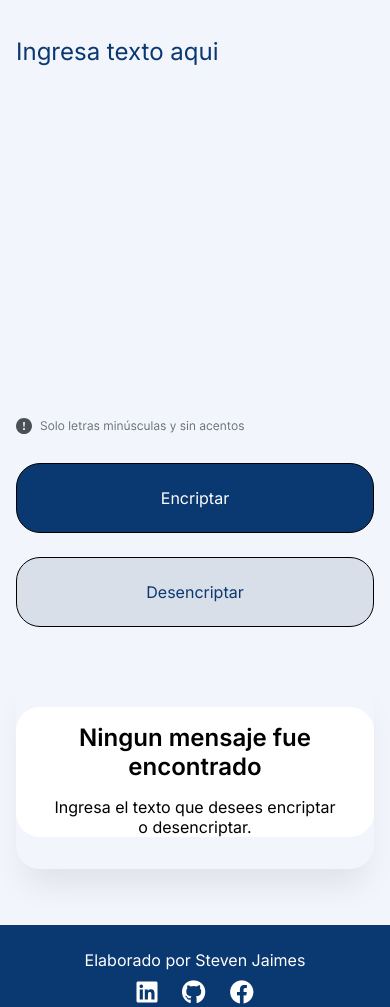
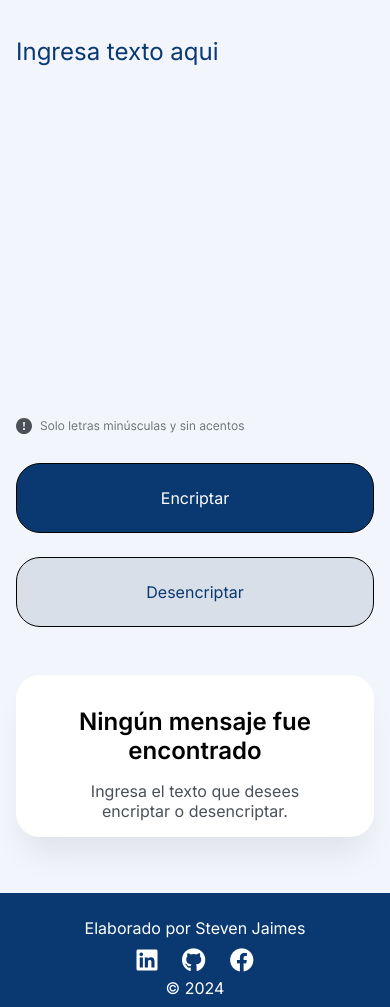
Before and after one commit to stevenjaimes/encriptador, a plain HTML site: page index.html in a window 390 px wide. Shown: the part 86-1093 px from the top of the page. Drawn offline with Linux system fonts and the light colour scheme.

Commit message:
Presentación final

```diff
--- a/index.html
+++ b/index.html
@@ -28,7 +28,7 @@
         <div class="elementos_der">
             <div class="initialFlex">
                 <img class="muneco" src="assets/encontrado.svg" alt="muneco">
-                <p>Ningun mensaje fue encontrado</p>
+                <p>Ningún mensaje fue encontrado</p>
                 <p>Ingresa el texto que desees encriptar o desencriptar.</p>
             </div>
             <div class="newFlex" style="display: none;">
--- a/styles/style.css
+++ b/styles/style.css
@@ -173,6 +173,7 @@ para darle estilo a los dos primeros parrafos */
 .initialFlex p:nth-of-type(2){
     font-size: 1rem;
     font-weight: 400;
+    color: #495057;
 }
 
 /* Defino el nuevo estilo para la nueva flexbox ya que cuando presiono el boton
@@ -239,16 +240,18 @@ footer {
 
 }
 
-
+/* margin para los parrafos del contenedor del footer */
 .footer-content p {
     margin: 0.3125rem 0;
     font-size: 1rem;
 }
 
+/* margin para la caja de los iconos del footer */
 .social-icons {
     margin-top: 0.625rem;
 }
 
+/* Estilo los iconos del footer */
 .social-icons a {
     color: var(--color-blanco);
     text-decoration: none;
@@ -274,6 +277,7 @@ footer {
     text-align: center;
 }
 
+/* Estilo el toast */
 .toast {
     position: relative;
     padding: 0.625rem;
@@ -287,6 +291,7 @@ footer {
     animation: show 0.3s ease 1 forwards;
 }
 
+/* Estilo los iconos del toast */
 .toast i {
     color: var(--color-azul);
     display: flex;
@@ -295,19 +300,23 @@ footer {
     font-size: x-large;
 }
 
+/* Estilo el contenido del toast */
 .toast .content {
     text-align: left;
 }
 
+/* Estilo el titulo del toast */
 .toast .title {
     font-size: x-large;
     font-weight: bold;
 }
 
+/* Estilo el span del toast */
 .toast span, .toast i:nth-child(3) {
     color: var(--color-azul);
 }
 
+/* Estilo la animacion del toast */
 @keyframes show {
     0% {
         transform: translateX(100%);
@@ -323,6 +332,7 @@ footer {
     }
 }
 
+/* Estilo la animacion de la barra de tiempo */
 .toast::before {
     position: absolute;
     bottom: 0;
@@ -335,6 +345,7 @@ footer {
     animation: timeOut 1.5s linear forwards;
 }
 
+/* Estilo la animacion de la barra de tiempo */
 @keyframes timeOut {
     to {
         width: 0;
@@ -457,6 +468,18 @@ footer {
         height: auto;
         gap:1rem;
     }
+
+
+    .elementos_der>.initialFlex {
+        height: 20%;
+        width: auto;
+        margin: 1rem;
+    }
+
+    .elementos_der{
+        background-color: #ffffff;
+    }
+
     form{
         height: 750px;
     }
```
